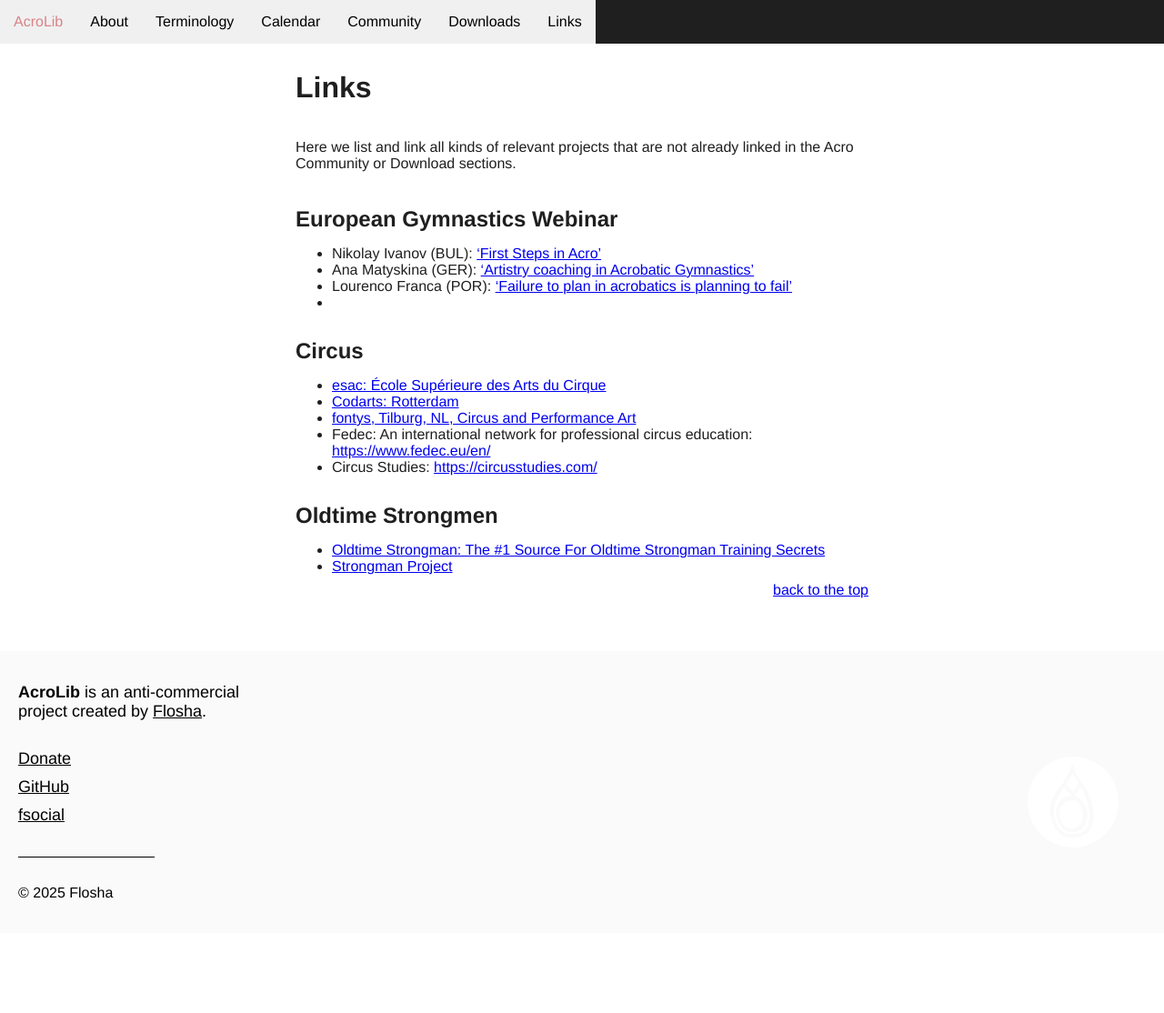
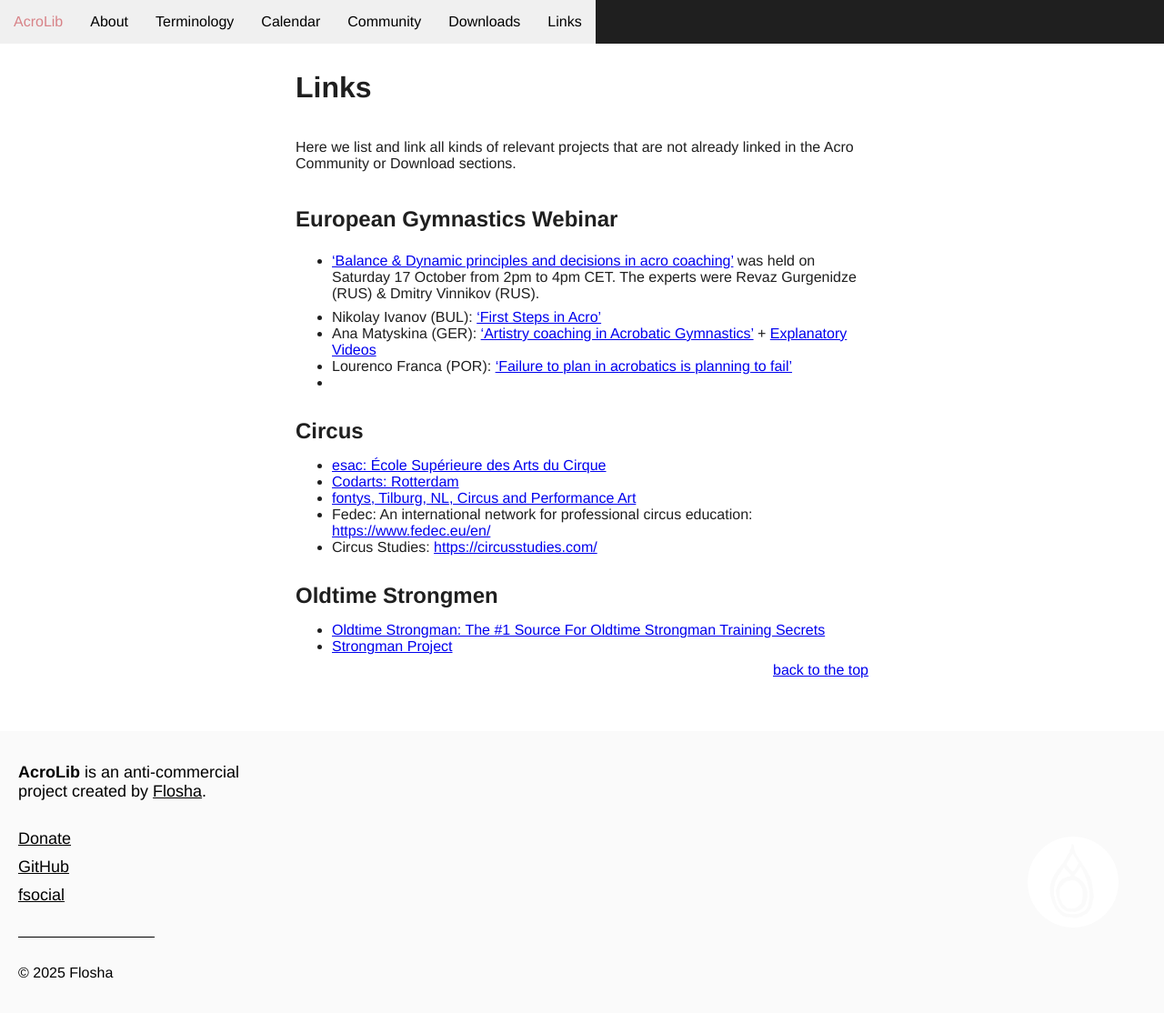
Before and after one commit to floshin/acrolib, a Jekyll site: the page built from links.md, in a window 1280 px wide. Shown: the whole page at 91% size. Built offline with Jekyll 4.4.1, drawn with Linux system fonts in a browser that asks for light colours; our own code applies the rules of GitHub Pages for plain Markdown files; before the commit the page ends 1026 px from its top, so only the background shows below that.

Commit message:
Update links.md

```diff
--- a/links.md
+++ b/links.md
@@ -5,8 +5,12 @@ Here we list and link all kinds of relevant projects that are not already linked
 
 ## European Gymnastics Webinar
 
+* ['Balance & Dynamic principles and decisions in acro coaching'](https://m.youtube.com/watch?v=FdwXJOZ4Y6o&pp=ygURYWNyb2JhdGljIHdlYmluYXI%3D) was held on Saturday 17 October from 2pm to 4pm CET. The experts were Revaz Gurgenidze (RUS) & Dmitry Vinnikov (RUS).
+
+
+
 * Nikolay Ivanov (BUL): ['First Steps in Acro'](https://m.youtube.com/watch?v=gFUk0HWvqss&pp=ygURYWNyb2JhdGljIHdlYmluYXI%3D)
-* Ana Matyskina (GER): ['Artistry coaching in Acrobatic Gymnastics'](https://m.youtube.com/watch?v=uJ1viDsStZw&pp=ygURYWNyb2JhdGljIHdlYmluYXI%3D)
+* Ana Matyskina (GER): ['Artistry coaching in Acrobatic Gymnastics'](https://m.youtube.com/watch?v=uJ1viDsStZw&pp=ygURYWNyb2JhdGljIHdlYmluYXI%3D) + [Explanatory Videos](https://m.youtube.com/watch?v=LbNBQpOt0jk&pp=ygURYWNyb2JhdGljIHdlYmluYXI%3D)
 * Lourenco Franca (POR): ['Failure to plan in acrobatics is planning to fail'](https://m.youtube.com/watch?v=BxHfE9OED_o&pp=ygURYWNyb2JhdGljIHdlYmluYXI%3D)
 *
 
```
